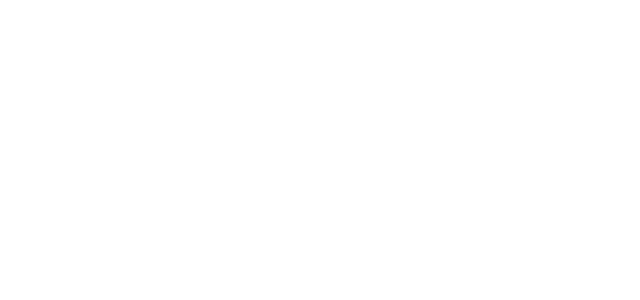
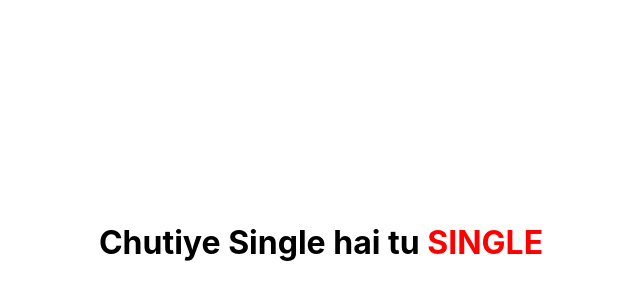
Before and after one commit to varendra007/Internship-management, a React (Create React App) app: page / in a window 1280 px wide. Shown: the part 158-458 px from the top of the page, without its empty margins (319-959 px from the left). Built offline with nearby package versions, Linux system fonts and the light colour scheme; sample sign-in values are in the browser's storage.

Commit message:
updated completed

```diff
--- a/src/screens/Check.js
+++ b/src/screens/Check.js
@@ -68,7 +68,9 @@ const Check = () => {
 				justifyContent: 'center',
 			}}
 		>
-			<h1>{/* Nall. hai tu <span style={{ color: 'red' }}>Nalla</span> */}</h1>
+			<h1>
+				Chutiye Single hai tu <span style={{ color: 'red' }}>SINGLE</span>
+			</h1>
 			{/* <div
 				style={{
 					display: 'flex',
--- a/src/screens/admin/CompletedInterns.js
+++ b/src/screens/admin/CompletedInterns.js
@@ -30,11 +30,13 @@ const CompletedInterns = () => {
 	}, []);
 	return (
 		<div style={{ width: '100vw', overflow: 'hidden' }}>
+			{users.length > 0 ? (
 				<div
 					id="tableLandlord"
 					className="w-full overflow-auto"
 					style={{ width: '100vw', overflow: 'auto' }}
 				>
+					<h2>List of all completed Interns</h2>
 					{users.length > 0 && (
 						<table
 							className="overflow-scroll"
@@ -71,6 +73,9 @@ const CompletedInterns = () => {
 						</table>
 					)}
 				</div>
+			) : (
+				<div>No interns completed yet</div>
+			)}
 		</div>
 	);
 };
```
Lines whose indentation alone changed are shown as unchanged.
